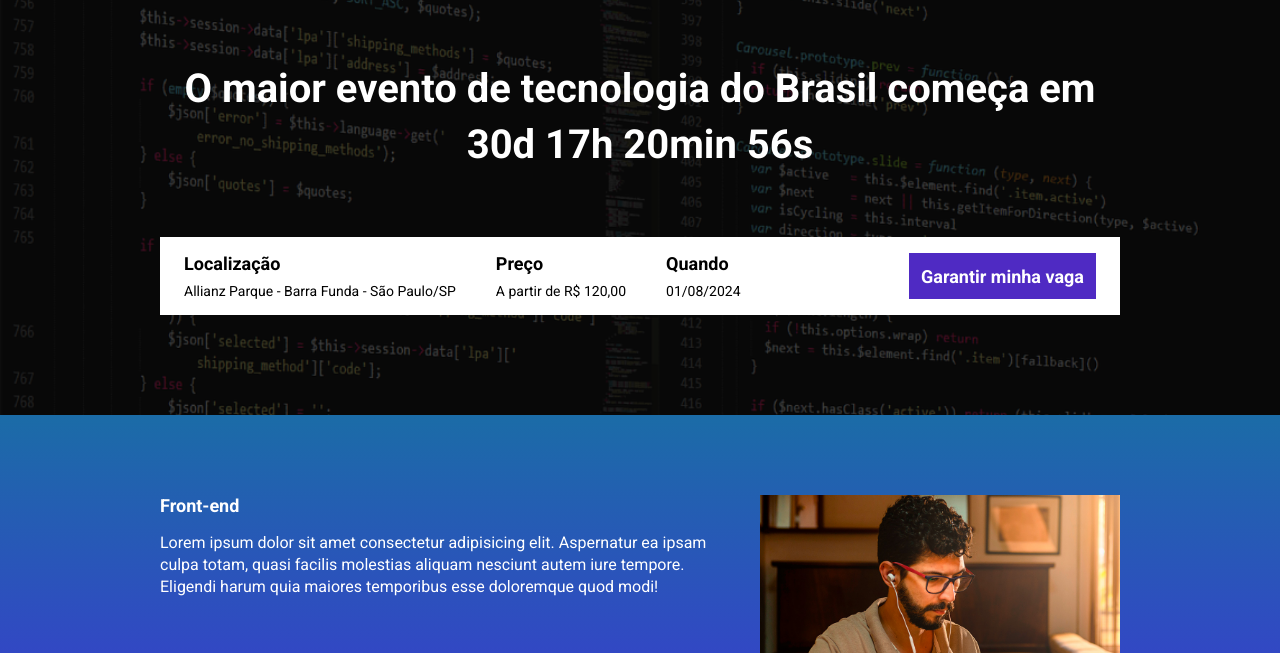
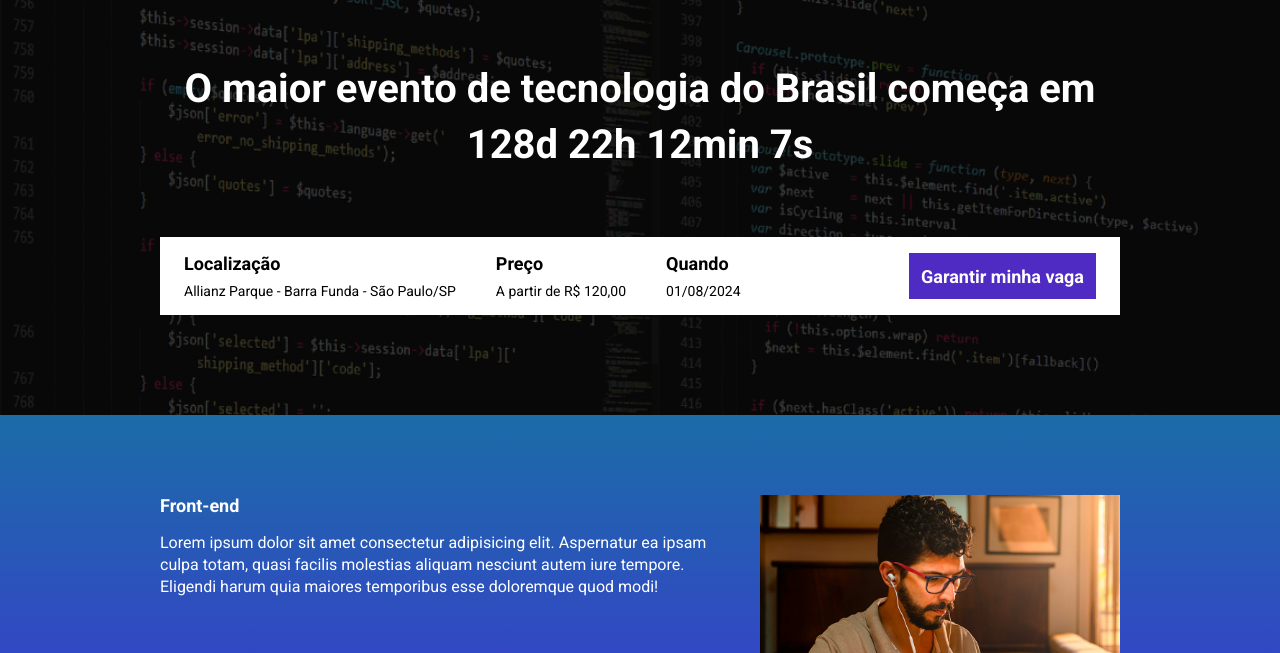
Before and after one commit to marlonnl/ebac_talks, a website built with Parcel: page src/index.html in a window 1280 px wide. Shown: the part 147-800 px from the top of the page. Built offline with nearby package versions, Linux system fonts and the light colour scheme.

Commit message:
ADD: cálculo do tempo restante para o evento.

```diff
--- a/src/index.html
+++ b/src/index.html
@@ -21,8 +21,8 @@
 
             <img class="hero__logo" src="./images/ebac_logo.svg" alt="EBAC logo">
 
-            <p class="hero__text">
-                O maior evento de tecnologia do Brasil começa em 30d 17h 20min 56s
+            <p class="hero__text" id="eventText">
+                O maior evento de tecnologia do Brasil começa em <span id="counter"></span>
             </p>
 
             <div class="hero__info">
--- a/src/scripts/main.js
+++ b/src/scripts/main.js
@@ -1 +1,28 @@
 AOS.init();
+
+// criar uma variável com a data do evento (no futuro)
+const eventDate = new Date("Dec 12 2024 19:00:00");
+const timestampEvent = eventDate.getTime();
+
+const timeCounter = setInterval(function() {
+    let dateNow = new Date();
+    let timeTo = timestampEvent - dateNow.getTime();
+
+    //data convertions
+    const dayMs = 1000 * 60 * 60 * 24;
+    const hourMs = 1000 * 60 * 60;
+    const minuteMs = 1000 * 60;
+
+    let days = Math.floor(timeTo / dayMs);
+    let hours = Math.floor((timeTo % dayMs) / hourMs);
+    let minutes = Math.floor((timeTo % hourMs) / minuteMs);
+    let seconds = Math.floor((timeTo % minuteMs) / 1000);
+
+    document.getElementById('counter').innerHTML = `${days}d ${hours}h ${minutes}min ${seconds}s`;
+
+    if (timeTo < 0) {
+        clearInterval(timeCounter);
+        document.getElementById('eventText').innerHTML = 'O maior evento de tecnologia do Brasil, em 12 de dezembro de 2024 às 19h'
+    }
+
+}, 1000);
```
